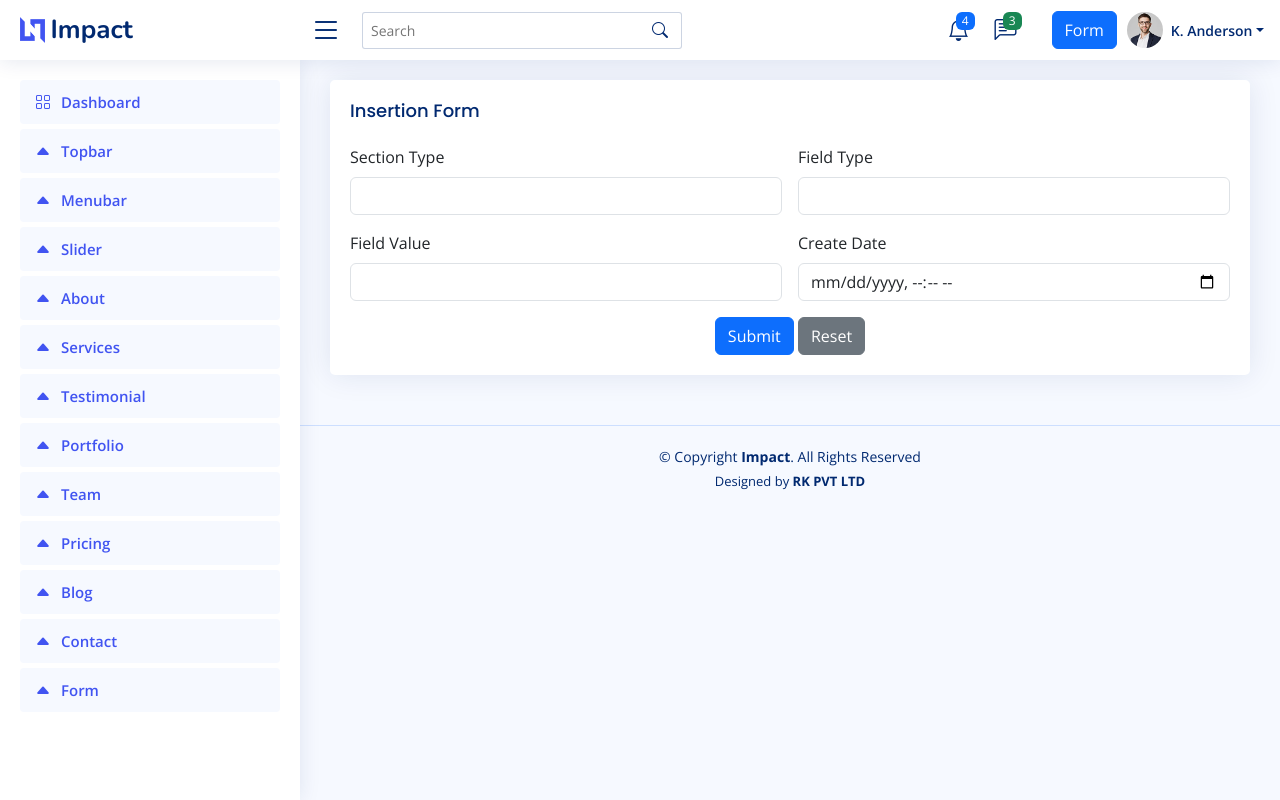
After one commit to Krishkha/phptemplate, a PHP site: page /administrator/insert_form.php in a window 1280 px wide. The commit adds this page. Run offline with PHP 8.4, Linux system fonts and the light colour scheme; a user stored in the database is signed in; some libraries are stand-ins or nearby versions.

Commit message:
add insertion form

```diff
--- a/administrator/header.php
+++ b/administrator/header.php
@@ -219,6 +219,8 @@ if (!isset($_SESSION['username'])) {
           </ul><!-- End Messages Dropdown Items -->
 
         </li><!-- End Messages Nav -->
+
+        <button type="button" class="btn btn-primary" style="margin: 0px 10px; "><a href="insert_form.php" style="color: white;">Form</a></button>
 
         <li class="nav-item dropdown pe-3">
 
--- /dev/null
+++ b/administrator/insert_form.php
@@ -0,0 +1,52 @@
+<?php include "connection.php" ?>
+<?php include "header.php" ?>
+
+<main id="main" class="main">
+  <div class="card">
+    <div class="card-body">
+      <h5 class="card-title">Insertion Form</h5>
+
+      <!-- Multi Columns Form -->
+      <form class="row g-3" action="insert_form_fun.php" method="post">
+        <div class="col-md-6">
+          <label for="inputCity" class="form-label">Section Type</label>
+          <input type="text" class="form-control" id="inputCity" name="section_type">
+        </div>
+
+        <div class="col-md-6">
+          <label for="inputCity" class="form-label">Field Type</label>
+          <input type="text" class="form-control" id="inputCity" name="field_type">
+        </div>
+
+        <div class="col-md-6">
+          <label for="inputCity" class="form-label">Field Value</label>
+          <input type="text" class="form-control" id="inputCity" name="field_value">
+        </div>
+
+        <div class="col-md-6">
+          <label for="inputCity" class="form-label">Create Date</label>
+          <input type="datetime-local" class="form-control" id="inputCity" name="create_date">
+        </div>
+
+        <div class="text-center">
+          <button type="submit" class="btn btn-primary">Submit</button>
+          <button type="reset" class="btn btn-secondary">Reset</button>
+        </div>
+      </form><!-- End Multi Columns Form -->
+
+</main>
+
+
+
+
+
+
+
+
+
+
+
+
+
+
+<?php include "footer.php" ?>
--- a/administrator/slider.php
+++ b/administrator/slider.php
@@ -20,11 +20,11 @@ if (isset($_GET['message']) && !empty($_GET['message'])) {
 <main id="main" class="main">
 
   <div class="pagetitle">
-    <h1>Topbar</h1>
+    <h1>Slider</h1>
     <nav>
       <ol class="breadcrumb">
         <li class="breadcrumb-item"><a href="index.php">Home</a></li>
-        <li class="breadcrumb-item active">Topbar</li>
+        <li class="breadcrumb-item active">Slider</li>
       </ol>
     </nav>
   </div>
```
Also changed, not shown: administrator/delete_fun.php (added, +12 -0 lines), administrator/insert_form_fun.php (added, +18 -0 lines).
